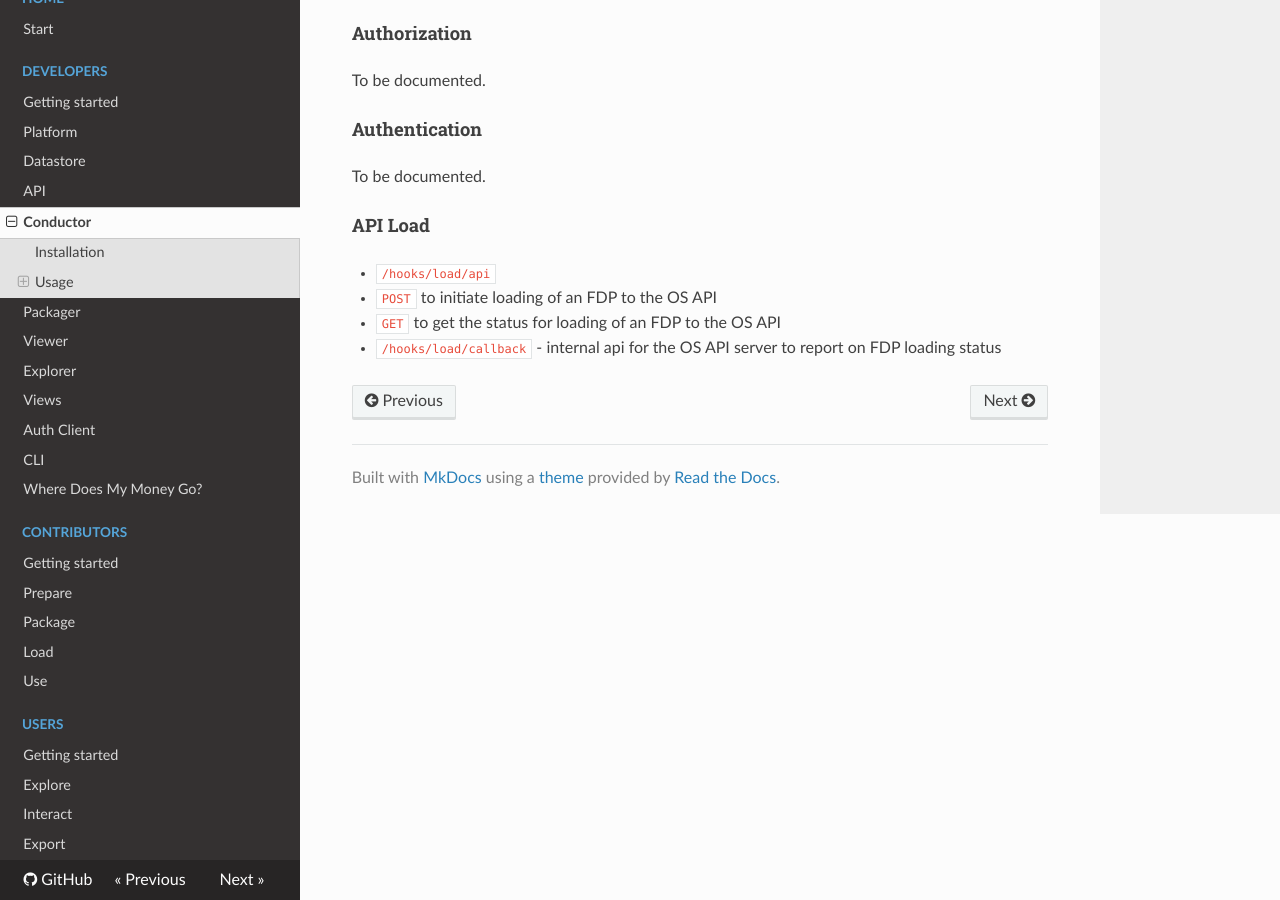
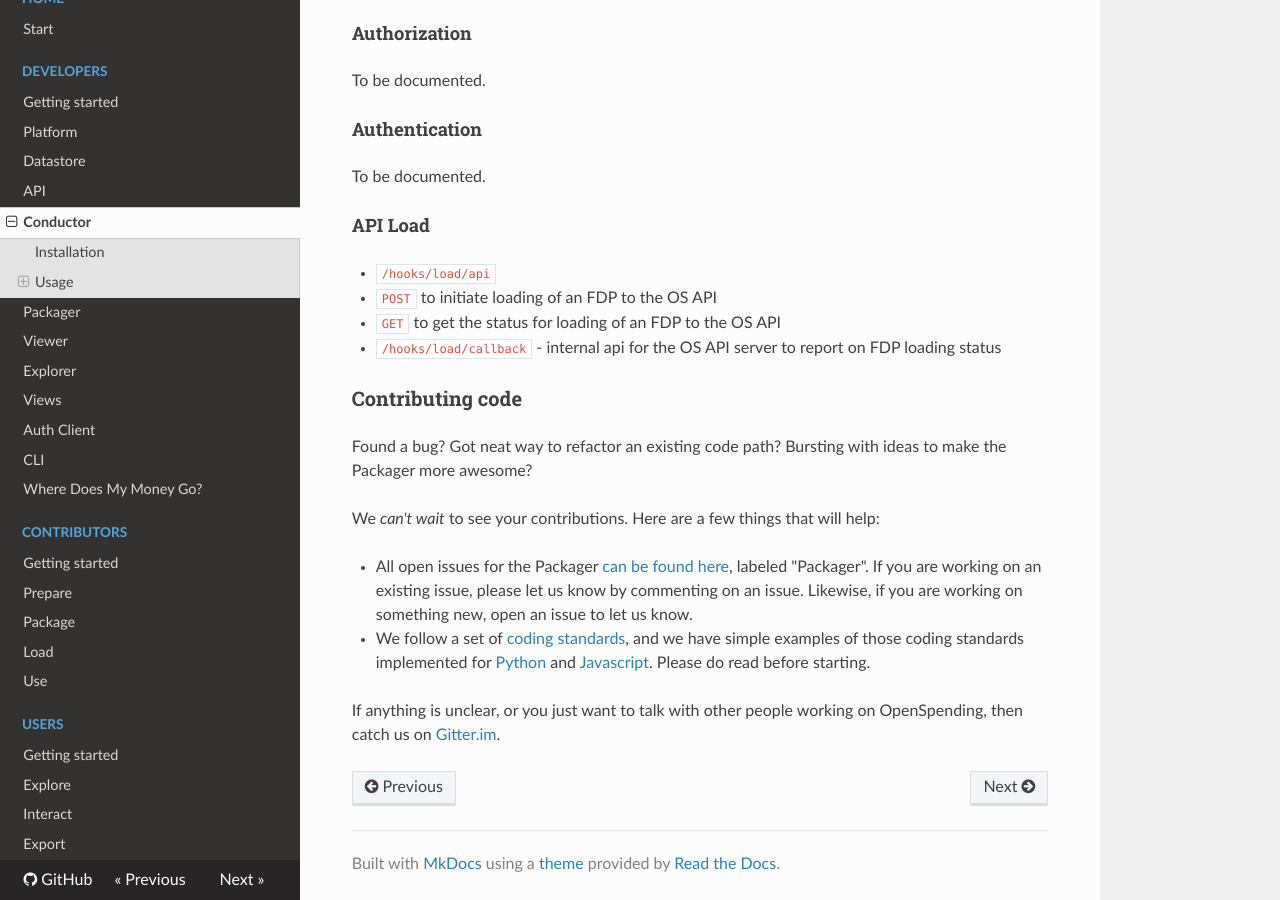
Before and after one commit to openspending/docs, an MkDocs documentation site: the page built from docs/developers/conductor.md, in a window 1280 px wide and 900 px high, scrolled down 835 px. Built offline with MkDocs 1.6.1, drawn with Linux system fonts in a browser that asks for light colours; nearby versions of some CDN libraries; old or Windows-style settings are respelled for this version of MkDocs.

Commit message:
Add notes on contributing to conductor and datastore docs

```diff
--- a/docs/developers/conductor.md
+++ b/docs/developers/conductor.md
@@ -40,3 +40,14 @@ To be documented.
   - `POST` to initiate loading of an FDP to the OS API
   - `GET` to get the status for loading of an FDP to the OS API
 -  `/hooks/load/callback` - internal api for the OS API server to report on FDP loading status
+
+### Contributing code
+
+Found a bug? Got neat way to refactor an existing code path? Bursting with ideas to make the Packager more awesome?
+
+We *can't wait* to see your contributions. Here are a few things that will help:
+
+- All open issues for the Packager [can be found here](http://github.com/openspending/openspending/issues), labeled "Packager". If you are working on an existing issue, please let us know by commenting on an issue. Likewise, if you are working on something new, open an issue to let us know.
+- We follow a set of [coding standards](https://github.com/okfn/coding-standards), and we have simple examples of those coding standards implemented for [Python](https://github.com/okfn/oki-py) and [Javascript](https://github.com/okfn/oki-js). Please do read before starting.
+
+If anything is unclear, or you just want to talk with other people working on OpenSpending, then catch us on [Gitter.im](http://gitter.im/openspending/chat).
```
Also changed, not shown: docs/developers/datastore.md (+11 -0 lines).
